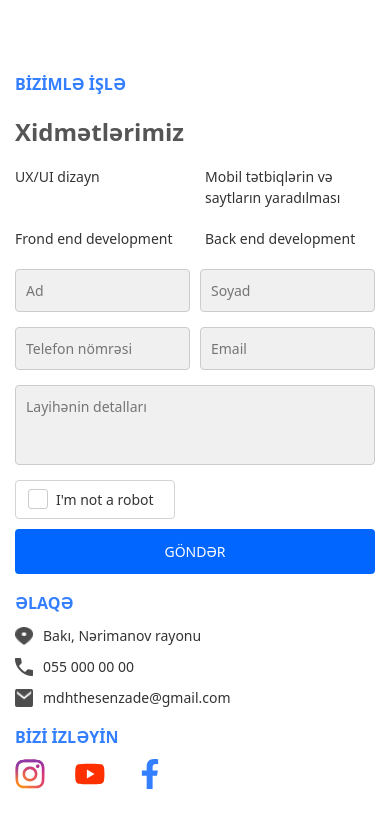
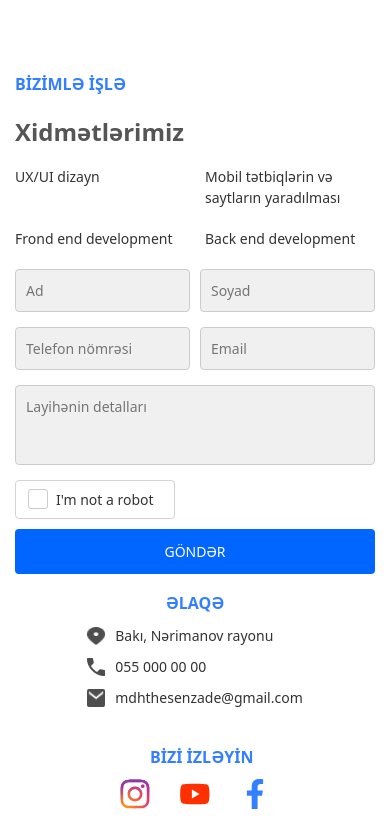
Before and after one commit to AAllahverdi2/Bionet, a React (Vite) app: page / in a window 390 px wide. Shown: the part 4979-5808 px from the top of the page. Built offline with nearby package versions, Linux system fonts and the light colour scheme.

Commit message:
footer fix

```diff
--- a/src/assets/css/style.css
+++ b/src/assets/css/style.css
@@ -1082,6 +1082,7 @@
     display: flex;
     justify-content: space-around;
     width: 100%;
+    align-items: center;
   }
   .footer_sides .footer_right .footer_right_inner .footer_right_connetion {
     width: auto;
@@ -1094,7 +1095,7 @@
     display: block !important;
   }
 }
-@media only screen and (max-width: 407px) {
+@media only screen and (max-width: 500px) {
   .contact_form .form_row {
     display: flex;
     gap: 10px;
@@ -1119,6 +1120,20 @@
   }
   .footer_right .footer_right_inner .footer_right_connetion {
     width: 100% !important;
+    display: flex !important;
+    flex-direction: column;
+    justify-content: center;
+    align-items: center;
+  }
+  .footer_right .footer_right_inner .footer_right_connetion .contact_section .footer_connection_tag {
+    text-align: center;
+  }
+  .footer_right .footer_right_inner .footer_right_connetion .contact_item {
+    width: 100%;
+    display: flex;
+  }
+  .footer_right .footer_right_inner .footer_right_connetion .footer_connection_tag_watch {
+    margin-left: 30px;
   }
 }
 .services-hero-all {
--- a/src/assets/scss/layout/_footer.scss
+++ b/src/assets/scss/layout/_footer.scss
@@ -288,6 +288,8 @@
         display: flex;
         justify-content: space-around;
         width: 100%;
+        align-items: center;
+
         .footer_right_connetion {
           width: auto;
         }
@@ -303,7 +305,7 @@
   }
 }
 
-@media only screen and (max-width: 407px) {
+@media only screen and (max-width: 500px) {
   .contact_form {
     .form_row {
       display: flex;
@@ -334,7 +336,25 @@
       }
       .footer_right_connetion {
         width: 100% !important;
-        // text-align: center;
+        display: flex !important;
+        flex-direction: column;
+        justify-content: center;
+        align-items: center;
+        .contact_section {
+          .footer_connection_tag {
+            text-align: center;
+            // border: 3px solid blue;
+          }
+        }
+        .contact_item {
+          width: 100%;
+          // border: 3px solid red;
+          display: flex;
+          // justify-content: center;
+        }
+        .footer_connection_tag_watch {
+          margin-left: 30px;
+        }
       }
     }
   }
--- a/src/layout/Footer.tsx
+++ b/src/layout/Footer.tsx
@@ -52,7 +52,7 @@ const Footer = () => {
             </div>
             <div className="footer_right_connetion">
               <div className="contact_section">
-                <h4>ƏLAQƏ</h4>
+                <h4 className="footer_connection_tag">ƏLAQƏ</h4>
                 <div className="contact_item">
                   <img src={logo1} alt="Location" />
                   <span>Bakı, Nərimanov rayonu</span>
@@ -68,7 +68,7 @@ const Footer = () => {
               </div>
 
               <div className="follow_us_section">
-                <h4>BİZİ İZLƏYİN</h4>
+                <h4 className="footer_connection_tag_watch">BİZİ İZLƏYİN</h4>
                 <div className="social_icons">
                   <a href="#">
                     <img src={image6} alt="Facebook" />
```
Also changed, not shown: 1 other file (tests, documents, lock files or other folders).
